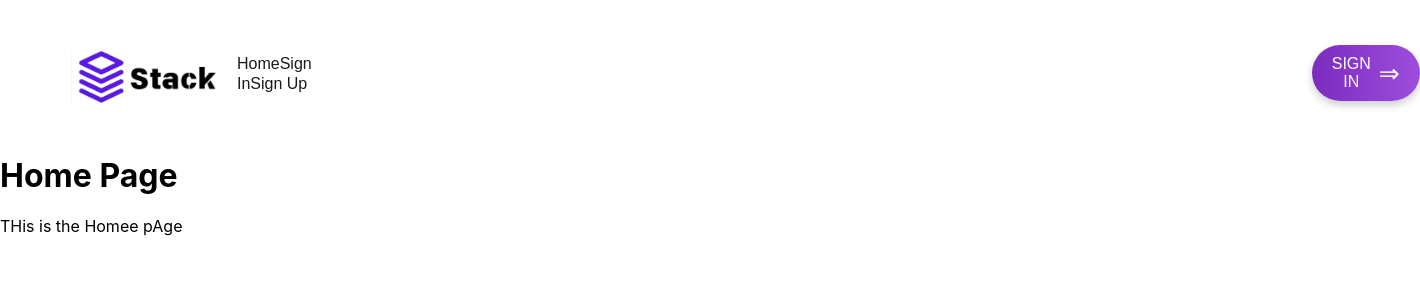
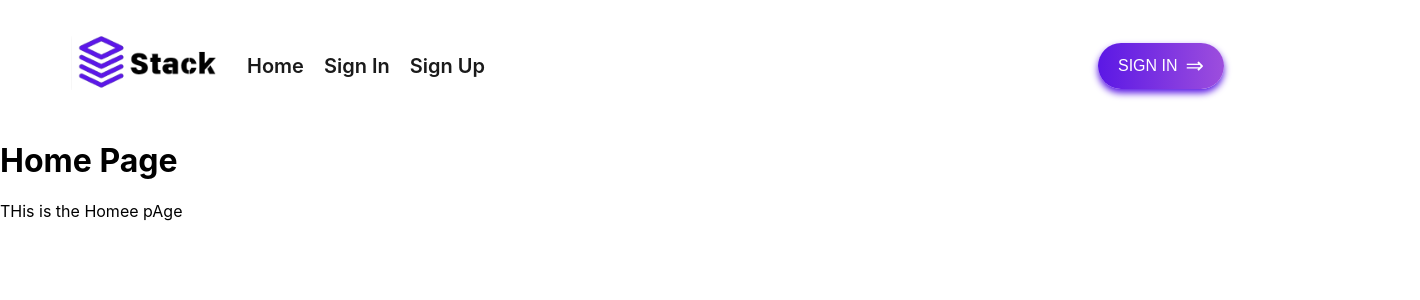
Before and after one commit to HassanKashif-pro/My-Todo-App-1, a React (Create React App) app in the folder webapp/: page / in a window 1280 px wide. Shown: the top 300 px of the page, 1420 px wide, since content can reach past the window. Built offline with nearby package versions, Linux system fonts and the light colour scheme.

Commit message:
(webapp): Finalized Navbar All Set Up.

```diff
--- a/webapp/src/style/Navbar.css
+++ b/webapp/src/style/Navbar.css
@@ -1,8 +1,10 @@
 .nav-link {
-  font-family: Arial, sans-serif; /* Choose a suitable font */
-  font-size: 16px; /* Font size */
+  font-weight: 600;
+  font-size: 20px; /* Font size */
   color: #1a1a1a; /* Text color for non-active links */
   text-decoration: none; /* Remove underline */
+  padding-right: 10px;
+  padding-left: 10px;
 }
 .nav-link:hover {
   color: #0056b3; /* Text color on hover */
@@ -33,7 +35,6 @@
   max-height: 120px; /* Prevents the image from being too tall */
   padding-left: 15px;
   border-spacing: 50px;
-  padding-top: 15px;
 }
 
 .nav-link-spacing {
@@ -51,19 +52,19 @@
   box-shadow: 0px 4px 2px -2px gray; /* Adds a shadow to the line */
 }
 .custom-sign-in-button {
-  background: linear-gradient(90deg, #7b2cbf 0%, #9d4edd 100%);
+  background: linear-gradient(90deg, #5b18e5 0%, #9d4edd 100%);
   border: none;
   color: white;
   padding: 10px 20px;
   font-size: 16px;
   border-radius: 30px;
-  box-shadow: 0 4px 8px rgba(0, 0, 0, 0.2);
+  box-shadow: 0 4px 7px rgb(91, 24, 229);
   display: inline-flex;
   align-items: center;
   justify-content: center;
   text-transform: uppercase;
   transition: all 0.3s ease;
-  margin-left: 1000px;
+  margin-left: auto;
 }
 
 .custom-sign-in-button:hover {
@@ -74,5 +75,5 @@
 .custom-sign-in-button:after {
   content: "⇒";
   margin-left: 8px;
-  font-size: 25px;
+  font-size: 22px;
 }
```
